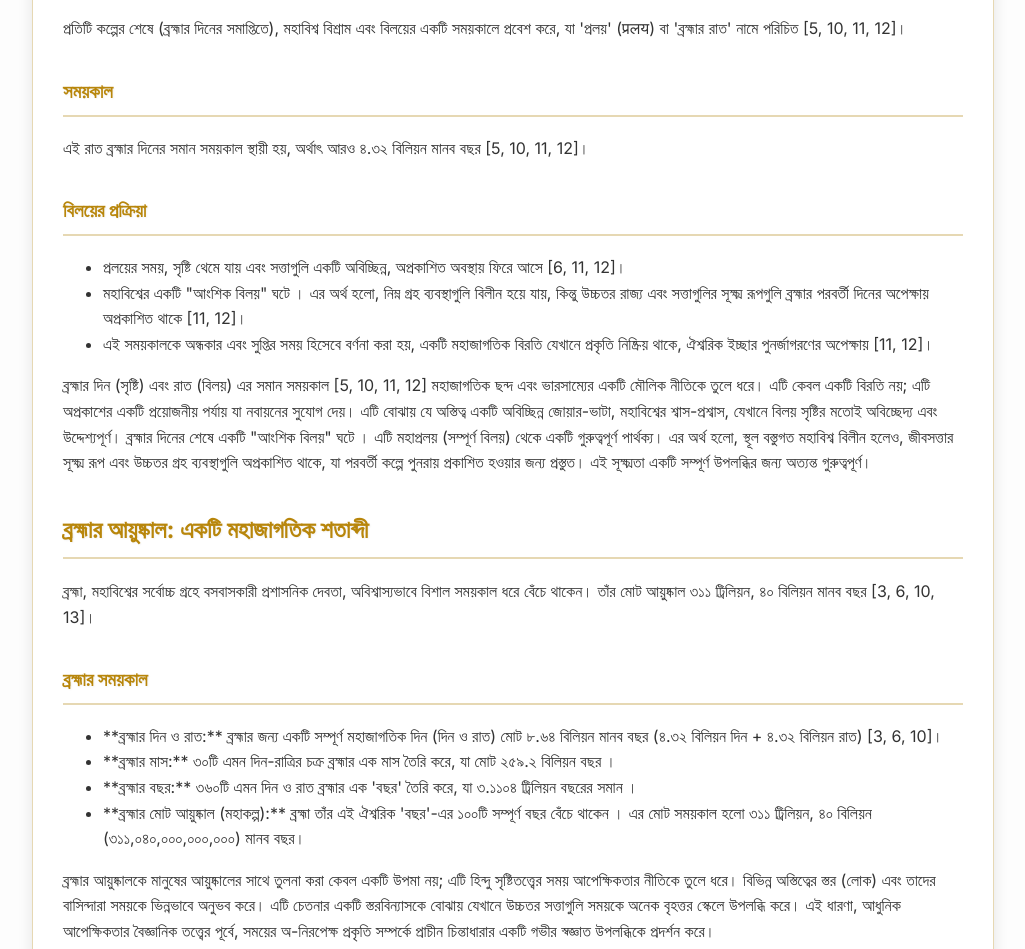
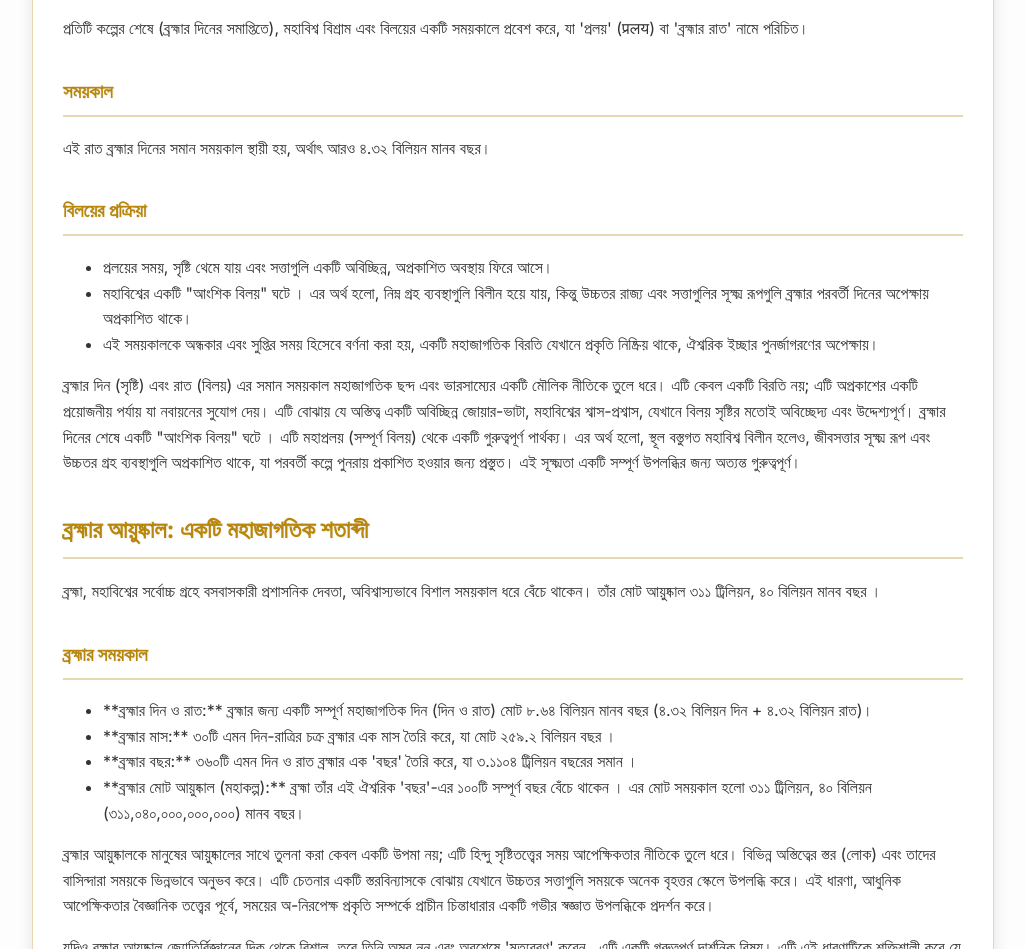
Before and after one commit to proshanta000/proshanta000.github.io, a plain HTML site: page B/B.html in a window 1280 px wide. Shown: the part 6542-7491 px from the top of the page, without its empty margins (127-1152 px from the left). Drawn offline with Linux system fonts and the light colour scheme.

Commit message:
Update B.html

```diff
--- a/B/B.html
+++ b/B/B.html
@@ -439,7 +439,7 @@
         <li>একটি কল্প ১,০০০ যুগচক্র (মহাযুগ) নিয়ে গঠিত ।</li>
         <li>এটি আরও ১৪টি মন্বন্তরে বিভক্ত ।</li>
         <li>এই ১৪টি মন্বন্তর ৯৯৪টি মহাযুগ (১৪ x ৭১) নিয়ে গঠিত ।</li>
-        <li>বাকি ৬টি মহাযুগ (১০০০ - ৯৯৪ = ৬) ১৫টি মন্বন্তর-সন্ধ্যা দ্বারা পূরণ হয় (প্রথম মন্বন্তরের পূর্বে একটি এবং ১৪টি মন্বন্তরের প্রতিটির পরে একটি) [5, 7, 10]। প্রতিটি সন্ধ্যার সময়কাল ১.৭২৮ মিলিয়ন বছর (একটি সত্য যুগের সমান) ।</li>
+        <li>বাকি ৬টি মহাযুগ (১০০০ - ৯৯৪ = ৬) ১৫টি মন্বন্তর-সন্ধ্যা দ্বারা পূরণ হয় (প্রথম মন্বন্তরের পূর্বে একটি এবং ১৪টি মন্বন্তরের প্রতিটির পরে একটি)। প্রতিটি সন্ধ্যার সময়কাল ১.৭২৮ মিলিয়ন বছর (একটি সত্য যুগের সমান) ।</li>
     </ul>
     <p>কল্পকে 'ব্রহ্মার দিন' এবং সক্রিয় সৃষ্টির সময়কাল হিসেবে সংজ্ঞায়িত করা হয় , যা মহাবিশ্বের প্রকাশের মৌলিক একক হিসেবে এটিকে তুলে ধরে। সমস্ত ছোট চক্র (যুগ, মহাযুগ, মন্বন্তর) এই বিশাল সৃষ্টিশীল সময়ের মধ্যে নিহিত। এটি মহাজাগতিক সময়ের একটি স্পষ্ট স্তরবিন্যাস স্থাপন করে, যেখানে ব্রহ্মার দৈনন্দিন কার্যকলাপ বস্তুগত বিশ্বের অস্তিত্ব এবং বিবর্তনকে সরাসরি নিয়ন্ত্রণ করে।</p>
     <p>একটি কল্পকে ১৪টি মন্বন্তর এবং ১৫টি সন্ধ্যায় বিভক্ত করার এই বিস্তারিত হিসাব , যা ঠিক ১০০০ মহাযুগে পরিণত হয়, হিন্দু সৃষ্টিতত্ত্বে সংখ্যাগত সামঞ্জস্য এবং পরিকল্পনার এক আশ্চর্যজনক স্তর প্রদর্শন করে। এটি কেবল সংখ্যার সমষ্টি নয়, বরং একটি সূক্ষ্মভাবে পরিকল্পিত মহাজাগতিক স্থাপত্যের প্রমাণ। প্রতিটি সন্ধ্যা, একটি সত্য যুগের সমান, গুরুত্বপূর্ণ সন্ধিক্ষণ হিসেবে কাজ করে, যা নিশ্চিত করে যে মন্বন্তরগুলির মধ্যে রূপান্তর হঠাৎ না হয়ে আংশিক বিলয় এবং নবায়নের একটি সুসংগঠিত প্রক্রিয়া হয়, যা মহাজাগতিক ভারসাম্য বজায় রাখে।</p>
@@ -489,25 +489,25 @@
     </table>
 
     <h2>প্রলয়: ব্রহ্মার আংশিক বিলয়ের রাত</h2>
-    <p>প্রতিটি কল্পের শেষে (ব্রহ্মার দিনের সমাপ্তিতে), মহাবিশ্ব বিশ্রাম এবং বিলয়ের একটি সময়কালে প্রবেশ করে, যা 'প্রলয়' (प्रलय) বা 'ব্রহ্মার রাত' নামে পরিচিত [5, 10, 11, 12]।</p>
+    <p>প্রতিটি কল্পের শেষে (ব্রহ্মার দিনের সমাপ্তিতে), মহাবিশ্ব বিশ্রাম এবং বিলয়ের একটি সময়কালে প্রবেশ করে, যা 'প্রলয়' (प्रलय) বা 'ব্রহ্মার রাত' নামে পরিচিত।</p>
 
     <h3>সময়কাল</h3>
-    <p>এই রাত ব্রহ্মার দিনের সমান সময়কাল স্থায়ী হয়, অর্থাৎ আরও ৪.৩২ বিলিয়ন মানব বছর [5, 10, 11, 12]।</p>
+    <p>এই রাত ব্রহ্মার দিনের সমান সময়কাল স্থায়ী হয়, অর্থাৎ আরও ৪.৩২ বিলিয়ন মানব বছর।</p>
 
     <h3>বিলয়ের প্রক্রিয়া</h3>
     <ul>
-        <li>প্রলয়ের সময়, সৃষ্টি থেমে যায় এবং সত্তাগুলি একটি অবিচ্ছিন্ন, অপ্রকাশিত অবস্থায় ফিরে আসে [6, 11, 12]।</li>
-        <li>মহাবিশ্বের একটি "আংশিক বিলয়" ঘটে । এর অর্থ হলো, নিম্ন গ্রহ ব্যবস্থাগুলি বিলীন হয়ে যায়, কিন্তু উচ্চতর রাজ্য এবং সত্তাগুলির সূক্ষ্ম রূপগুলি ব্রহ্মার পরবর্তী দিনের অপেক্ষায় অপ্রকাশিত থাকে [11, 12]।</li>
-        <li>এই সময়কালকে অন্ধকার এবং সুপ্তির সময় হিসেবে বর্ণনা করা হয়, একটি মহাজাগতিক বিরতি যেখানে প্রকৃতি নিষ্ক্রিয় থাকে, ঐশ্বরিক ইচ্ছার পুনর্জাগরণের অপেক্ষায় [11, 12]।</li>
+        <li>প্রলয়ের সময়, সৃষ্টি থেমে যায় এবং সত্তাগুলি একটি অবিচ্ছিন্ন, অপ্রকাশিত অবস্থায় ফিরে আসে।</li>
+        <li>মহাবিশ্বের একটি "আংশিক বিলয়" ঘটে । এর অর্থ হলো, নিম্ন গ্রহ ব্যবস্থাগুলি বিলীন হয়ে যায়, কিন্তু উচ্চতর রাজ্য এবং সত্তাগুলির সূক্ষ্ম রূপগুলি ব্রহ্মার পরবর্তী দিনের অপেক্ষায় অপ্রকাশিত থাকে।</li>
+        <li>এই সময়কালকে অন্ধকার এবং সুপ্তির সময় হিসেবে বর্ণনা করা হয়, একটি মহাজাগতিক বিরতি যেখানে প্রকৃতি নিষ্ক্রিয় থাকে, ঐশ্বরিক ইচ্ছার পুনর্জাগরণের অপেক্ষায়।</li>
     </ul>
-    <p>ব্রহ্মার দিন (সৃষ্টি) এবং রাত (বিলয়) এর সমান সময়কাল [5, 10, 11, 12] মহাজাগতিক ছন্দ এবং ভারসাম্যের একটি মৌলিক নীতিকে তুলে ধরে। এটি কেবল একটি বিরতি নয়; এটি অপ্রকাশের একটি প্রয়োজনীয় পর্যায় যা নবায়নের সুযোগ দেয়। এটি বোঝায় যে অস্তিত্ব একটি অবিচ্ছিন্ন জোয়ার-ভাটা, মহাবিশ্বের শ্বাস-প্রশ্বাস, যেখানে বিলয় সৃষ্টির মতোই অবিচ্ছেদ্য এবং উদ্দেশ্যপূর্ণ। ব্রহ্মার দিনের শেষে একটি "আংশিক বিলয়" ঘটে । এটি মহাপ্রলয় (সম্পূর্ণ বিলয়) থেকে একটি গুরুত্বপূর্ণ পার্থক্য। এর অর্থ হলো, স্থূল বস্তুগত মহাবিশ্ব বিলীন হলেও, জীবসত্তার সূক্ষ্ম রূপ এবং উচ্চতর গ্রহ ব্যবস্থাগুলি অপ্রকাশিত থাকে, যা পরবর্তী কল্পে পুনরায় প্রকাশিত হওয়ার জন্য প্রস্তুত। এই সূক্ষ্মতা একটি সম্পূর্ণ উপলব্ধির জন্য অত্যন্ত গুরুত্বপূর্ণ।</p>
+    <p>ব্রহ্মার দিন (সৃষ্টি) এবং রাত (বিলয়) এর সমান সময়কাল মহাজাগতিক ছন্দ এবং ভারসাম্যের একটি মৌলিক নীতিকে তুলে ধরে। এটি কেবল একটি বিরতি নয়; এটি অপ্রকাশের একটি প্রয়োজনীয় পর্যায় যা নবায়নের সুযোগ দেয়। এটি বোঝায় যে অস্তিত্ব একটি অবিচ্ছিন্ন জোয়ার-ভাটা, মহাবিশ্বের শ্বাস-প্রশ্বাস, যেখানে বিলয় সৃষ্টির মতোই অবিচ্ছেদ্য এবং উদ্দেশ্যপূর্ণ। ব্রহ্মার দিনের শেষে একটি "আংশিক বিলয়" ঘটে । এটি মহাপ্রলয় (সম্পূর্ণ বিলয়) থেকে একটি গুরুত্বপূর্ণ পার্থক্য। এর অর্থ হলো, স্থূল বস্তুগত মহাবিশ্ব বিলীন হলেও, জীবসত্তার সূক্ষ্ম রূপ এবং উচ্চতর গ্রহ ব্যবস্থাগুলি অপ্রকাশিত থাকে, যা পরবর্তী কল্পে পুনরায় প্রকাশিত হওয়ার জন্য প্রস্তুত। এই সূক্ষ্মতা একটি সম্পূর্ণ উপলব্ধির জন্য অত্যন্ত গুরুত্বপূর্ণ।</p>
 
     <h2>ব্রহ্মার আয়ুষ্কাল: একটি মহাজাগতিক শতাব্দী</h2>
-    <p>ব্রহ্মা, মহাবিশ্বের সর্বোচ্চ গ্রহে বসবাসকারী প্রশাসনিক দেবতা, অবিশ্বাস্যভাবে বিশাল সময়কাল ধরে বেঁচে থাকেন। তাঁর মোট আয়ুষ্কাল ৩১১ ট্রিলিয়ন, ৪০ বিলিয়ন মানব বছর [3, 6, 10, 13]।</p>
+    <p>ব্রহ্মা, মহাবিশ্বের সর্বোচ্চ গ্রহে বসবাসকারী প্রশাসনিক দেবতা, অবিশ্বাস্যভাবে বিশাল সময়কাল ধরে বেঁচে থাকেন। তাঁর মোট আয়ুষ্কাল ৩১১ ট্রিলিয়ন, ৪০ বিলিয়ন মানব বছর ।</p>
 
     <h3>ব্রহ্মার সময়কাল</h3>
     <ul>
-        <li>**ব্রহ্মার দিন ও রাত:** ব্রহ্মার জন্য একটি সম্পূর্ণ মহাজাগতিক দিন (দিন ও রাত) মোট ৮.৬৪ বিলিয়ন মানব বছর (৪.৩২ বিলিয়ন দিন + ৪.৩২ বিলিয়ন রাত) [3, 6, 10]।</li>
+        <li>**ব্রহ্মার দিন ও রাত:** ব্রহ্মার জন্য একটি সম্পূর্ণ মহাজাগতিক দিন (দিন ও রাত) মোট ৮.৬৪ বিলিয়ন মানব বছর (৪.৩২ বিলিয়ন দিন + ৪.৩২ বিলিয়ন রাত)।</li>
         <li>**ব্রহ্মার মাস:** ৩০টি এমন দিন-রাত্রির চক্র ব্রহ্মার এক মাস তৈরি করে, যা মোট ২৫৯.২ বিলিয়ন বছর ।</li>
         <li>**ব্রহ্মার বছর:** ৩৬০টি এমন দিন ও রাত ব্রহ্মার এক 'বছর' তৈরি করে, যা ৩.১১০৪ ট্রিলিয়ন বছরের সমান ।</li>
         <li>**ব্রহ্মার মোট আয়ুষ্কাল (মহাকল্প):** ব্রহ্মা তাঁর এই ঐশ্বরিক 'বছর'-এর ১০০টি সম্পূর্ণ বছর বেঁচে থাকেন । এর মোট সময়কাল হলো ৩১১ ট্রিলিয়ন, ৪০ বিলিয়ন (৩১১,০৪০,০০০,০০০,০০০) মানব বছর।</li>
```
